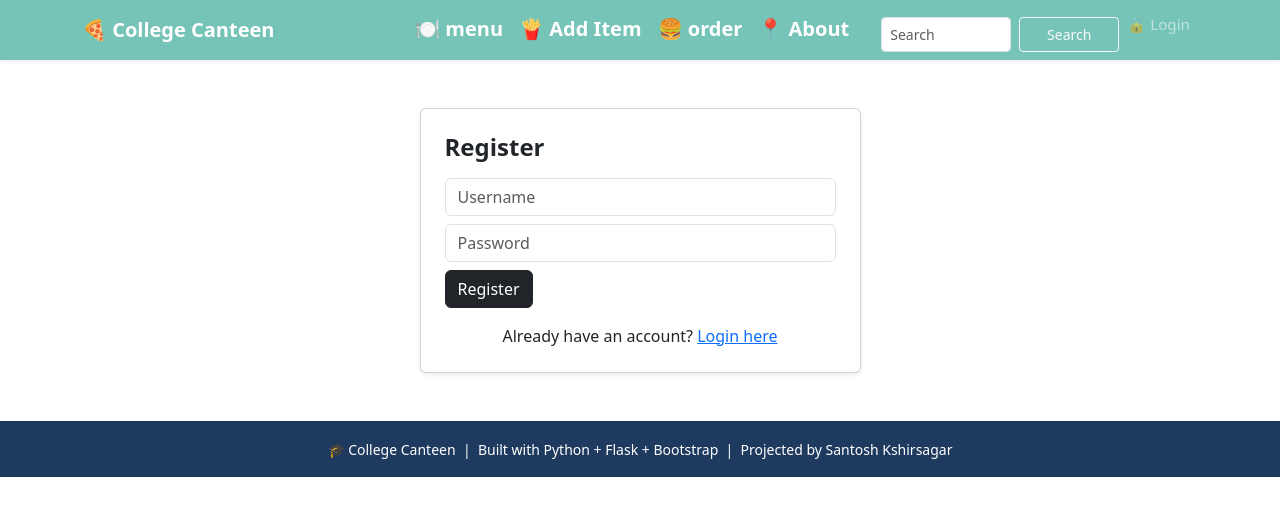
After one commit to santoshkshirsagar8989-cyber/PYTHON_PROGRAMS, a Flask app: page /register in a window 1280 px wide. The commit adds this page. Shown: the top 516 px of the page. Run offline with Flask 3, Linux system fonts and the light colour scheme.

Commit message:
login and register created

```diff
--- a/app.py
+++ b/app.py
@@ -1,6 +1,8 @@
-from flask import Flask, render_template, request, redirect, url_for, flash
+from flask import Flask, render_template, request, redirect, session, url_for, flash
+from werkzeug.security import generate_password_hash, check_password_hash
 from database import get_db as get_db_menus, init_db as init_db_menus
 from database1 import get_db as get_db_orders, init_db as init_db_orders
+from userdatabase import get_db as get_db_user, init_db as init_db_user
 app = Flask(__name__)
 app.secret_key = 'project2026'
 
@@ -106,7 +108,58 @@ def search():
     return render_template("search.html", menus=menu, query=q)
 
 
+
+@app.route('/register', methods=['GET', 'POST'])
+def register():
+    if request.method == 'POST':
+        username = request.form['username'].strip()
+        password = request.form['password']
+
+        conn = get_db_user()
+        # Check if username already exists
+        existing = conn.execute('SELECT * FROM userinfo WHERE name = ?', (username,)).fetchone()
+        if existing:
+            flash('Username already exists!', 'danger')
+            conn.close()
+            return render_template('register.html')
+
+        hashed = generate_password_hash(password)
+        conn.execute('INSERT INTO userinfo (name, password) VALUES (?, ?)', (username, hashed))
+        conn.commit()
+        conn.close()
+        flash('Registration successful! Please login.', 'success')
+        return redirect(url_for('login'))
+
+    return render_template("register.html")
+
+@app.route('/login', methods=['GET', 'POST'])
+def login():
+    if request.method == 'POST':
+        name = request.form['username'].strip()
+        password = request.form['password']
+
+        conn = get_db_user()
+        user = conn.execute('SELECT * FROM userinfo WHERE name = ?', (name,)).fetchone()
+        conn.close()
+
+        if user and check_password_hash(user['password'], password):
+            session['name'] = name
+            flash(f'Welcome {name}!', 'success')
+            return redirect(url_for('home'))
+        else:
+            flash('Invalid username or password', 'danger')
+    return render_template('login.html')
+
+@app.route('/logout')
+def logout():
+
+    session.pop('name', None)
+    session.pop('role', None)
+    flash('You have been logged out.', 'info')
+    return redirect(url_for('home'))
+
 if __name__ == "__main__":
     init_db_menus()
     init_db_orders()
+    init_db_user()
     app.run(debug=True)
--- a/templates/base.html
+++ b/templates/base.html
@@ -56,11 +56,21 @@
                 <a class="navbar-brand fw-bold fs-5 me-3" href="{{url_for('add_item')}}"> 🍟 Add Item</a>
                 <a class="navbar-brand fw-bold fs-5 me-3" href="{{url_for('order')}}"> 🍔 order</a>
                 <a class="navbar-brand fw-bold fs-5 me-3" href="{{url_for('about')}}">📍 About</a>
-                <form class="d-flex" action="{{url_for('search')}}" method="GET">
-                    <input class="from-control me-2" type="search" placeholder="search" name="q">
-                    <button class="btn btn-outline-dark" type="submit">search</button>
+
+                 <form class="d-flex ms-3 mt-2" action="{{ url_for('search') }}" method="GET">
+                    <input class="form-control form-control-sm me-2" style="width:130px; height:35px" type="search" placeholder="Search" name="q">
+                    <button class="btn btn-outline-light btn-sm" style="width:100px; height:35px" type="submit">Search</button>
                 </form>
-
+                {% if session.username %}
+                    <span class="nav-link px-2 py-1 text-white">👤 {{ session.username }}</span>
+                    <a class="nav-link px-2 py-1" href="{{ url_for('logout') }}">
+                        🔓 Logout
+                    </a>
+                {% else %}
+                    <a class="nav-link px-2 py-1" href="{{ url_for('login') }}">
+                        🔒 Login
+                    </a>
+                {% endif %}
             </div>
         </div>
     </nav>
--- /dev/null
+++ b/templates/register.html
@@ -0,0 +1,22 @@
+{% extends 'base.html' %}
+{% block content %}
+<div class="container mt-5">
+    <div class="row justify-content-center">
+        <div class="col-md-5">
+            <div class="card shadow-sm">
+                <div class="card-body p-4">
+                    <h4 class="fw-bold mb-3">Register</h4>
+                    <form method="POST" action="{{ url_for('register') }}">
+                        <input type="text" name="username" class="form-control mb-2" placeholder="Username">
+                        <input type="password" name="password" class="form-control mb-2" placeholder="Password">
+                        <button type="submit" class="btn btn-dark">Register</button>
+                    </form>
+                    <p class="text-center mt-3 mb-0">
+                        Already have an account? <a href="{{ url_for('login') }}">Login here</a>
+                    </p>
+                </div>
+            </div>
+        </div>
+    </div>
+</div>
+{% endblock %}
```
Also changed, not shown: templates/login.html (added, +20 -0 lines), templates/menu.html (+10 -10 lines), userdatabase.py (added, +28 -0 lines), userinfo.db (added).
